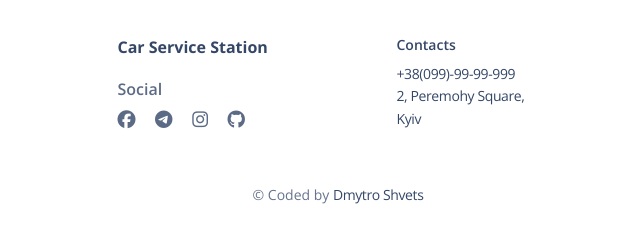
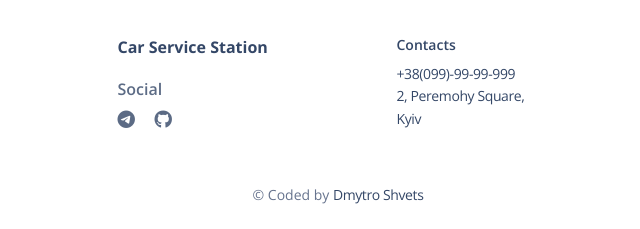
Before and after one commit to DmytroShvetsDev/car-service-station, a Django app: page /accounts/password_change/ in a window 1280 px wide. Shown: the part 1183-1412 px from the top of the page, without its empty margins (302-942 px from the left). Run offline with Django 4.2, Linux system fonts and the light colour scheme; a user stored in the database is signed in; some libraries are stand-ins or nearby versions.

Commit message:
Change links in footer

```diff
--- a/templates/includes/footer_background.html
+++ b/templates/includes/footer_background.html
@@ -11,27 +11,16 @@
         <div>
           <h6 class="mt-3 mb-2 opacity-8">Social</h6>
           <ul class="d-flex flex-row ms-n3 nav">
-            <li class="nav-item">
-              <a class="nav-link pe-1" href="https://www.facebook.com/profile.php?id=100067902764080" target="_blank">
-                <i class="fab fa-facebook text-lg opacity-8"></i>
-              </a>
-            </li>
 
             <li class="nav-item">
-              <a class="nav-link pe-1" href="https://t.me/Dirolius" target="_blank">
+              <a class="nav-link pe-1" href="https://t.me/DmytroShvetsDev" target="_blank">
                 <i class="fab fa-telegram text-lg opacity-8"></i>
-              </a>
-            </li>
-
-            <li class="nav-item">
-              <a class="nav-link pe-1" href="https://www.instagram.com/dirolius.life/" target="_blank">
-                <i class="fab fa-instagram text-lg opacity-8"></i>
               </a>
             </li>
 
 
             <li class="nav-item">
-              <a class="nav-link pe-1" href="https://github.com/dirolius" target="_blank">
+              <a class="nav-link pe-1" href="https://github.com/DmytroShvetsDev" target="_blank">
                 <i class="fab fa-github text-lg opacity-8"></i>
               </a>
             </li>
@@ -46,7 +35,7 @@
           <h6 class="text-sm">Contacts</h6>
           <ul class="flex-column ms-n3 nav">
             <li class="nav-item">
-              <a class="nav-link" href="https://www.creative-tim.com/terms?AFFILIATE=128200" target="_blank">
+              <a class="nav-link" target="_blank">
                 +38(099)-99-99-999
                 <br>
                 2, Peremohy Square, Kyiv
@@ -60,7 +49,7 @@
       <div class="col-12">
         <div class="text-center">
           <p class="my-4 text-sm">
-            &copy; Coded by <a href="https://t.me/Dirolius" target="_blank">Dmytro Shvets</a>
+            &copy; Coded by <a href="https://t.me/DmytroShvetsDev" target="_blank">Dmytro Shvets</a>
           </p>
         </div>
       </div>
```
